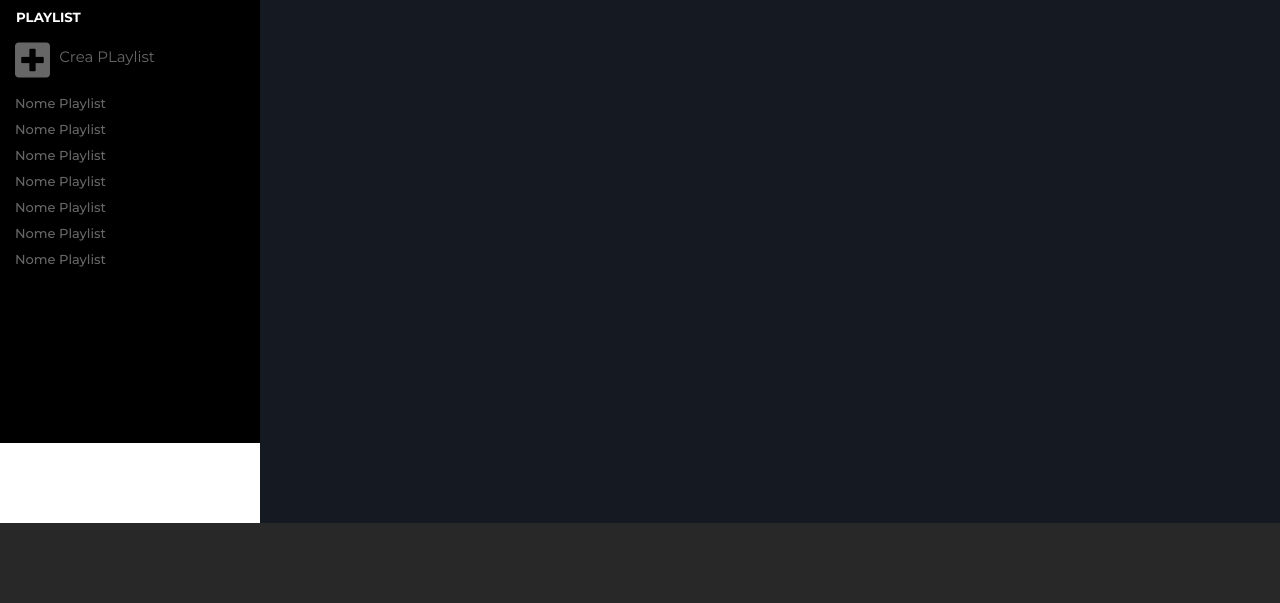
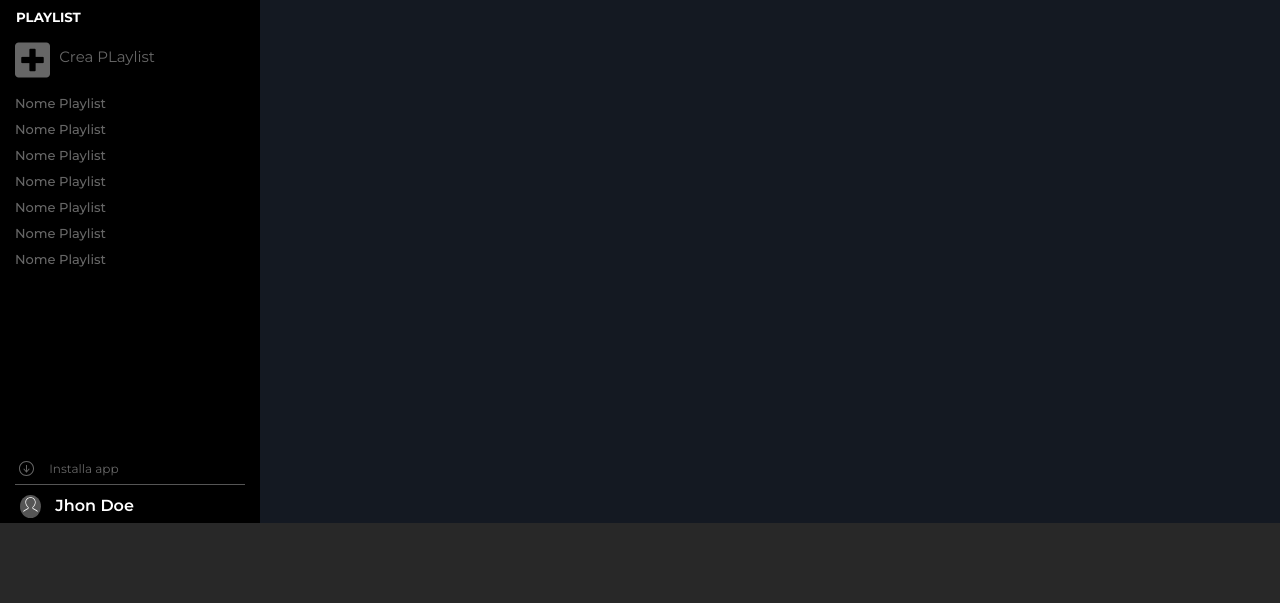
Before and after one commit to AndresAco92/html-css-spotifyweb, a plain HTML site: page index.html in a window 1280 px wide. Shown: the part 197-800 px from the top of the page. Drawn offline with Linux system fonts and the light colour scheme.

Commit message:
work in progress

```diff
--- a/CSS/style.css
+++ b/CSS/style.css
@@ -78,11 +78,6 @@ nav .container-nav{
   overflow: hidden;
 }
 
-nav .app{
-  height: 80px;
-  background-color: #fff;
-}
-
 /* LOGO */
 nav .logo img{
   max-width: 150px;
@@ -110,7 +105,11 @@ nav .select-menu ul li img{
 
 nav .select-menu ul li.home{
   border-left: 2px solid#ADFF2F;
-  opacity: 1;
+  opacity: 0.8;
+}
+
+nav .select-menu ul li.home:hover{
+  opacity: 1.2;
 }
 
 /* PLAYLIST */
@@ -126,6 +125,15 @@ nav .playlist .plus{
   opacity: 0.4;
 }
 
+nav .playlist .plus:hover{
+  opacity: 1;
+}
+
+nav .playlist .plus:hover:active{
+  opacity: 1;
+  border-left: 2px solid#ADFF2F;
+}
+
 nav .playlist .plus span{
   font-size: 15px;
 }
@@ -137,6 +145,47 @@ nav .playlist .fas{
 nav .playlist .fa-plus-square{
   font-size: 40px;
   vertical-align: middle;
+}
+
+/* APP AND NAME USER */
+nav .app{
+  height: 80px;
+  padding: 10px 15px;
+}
+
+nav .app .download{
+  opacity: 0.4;
+  padding: 5px 0;
+}
+
+nav .app .download:hover{
+  opacity: 1;
+  cursor: pointer;
+}
+
+nav .app .download img{
+  height: 20px;
+  vertical-align: middle;
+  padding-right: 10px;
+}
+
+nav .app .download span{
+  font-size: 12px;
+}
+
+nav .app .user{
+  padding: 10px 15px 10px 5px;
+  border-top: 1px solid #555555;
+  font-weight: 600;
+}
+
+nav .app .user img{
+  height: 23px;
+  background-color: #555555;
+  border-radius: 100%;
+  vertical-align: middle;
+  padding: 2px;
+  margin-right: 10px;
 }
 
 /* SUB-CONTAINER */
@@ -158,6 +207,14 @@ nav .playlist .fa-plus-square{
   padding: 0 10px;
   width: 10px;
   font-size: 15px;
+  border: none;
+}
+
+.sub-container ul.menu li ::after{
+  content: '';
+  display: table;
+  clear: both;
+
 }
 
 /* FOOTER */
--- a/index.html
+++ b/index.html
@@ -56,8 +56,16 @@
             </ul>
           </div>
         </div>
+  <!-- APP AND NAME USER -->
         <div class="app">
-
+          <div class="download txt-w">
+            <img src="img/download.svg" alt="download">
+            <span>Installa app</span>
+          </div>
+          <div class="user txt-w">
+            <img src="img/profile.svg" alt="profile">
+            <span>Jhon Doe</span>
+          </div>
         </div>
       </nav>
   <!-- UPGRADE -->
```
